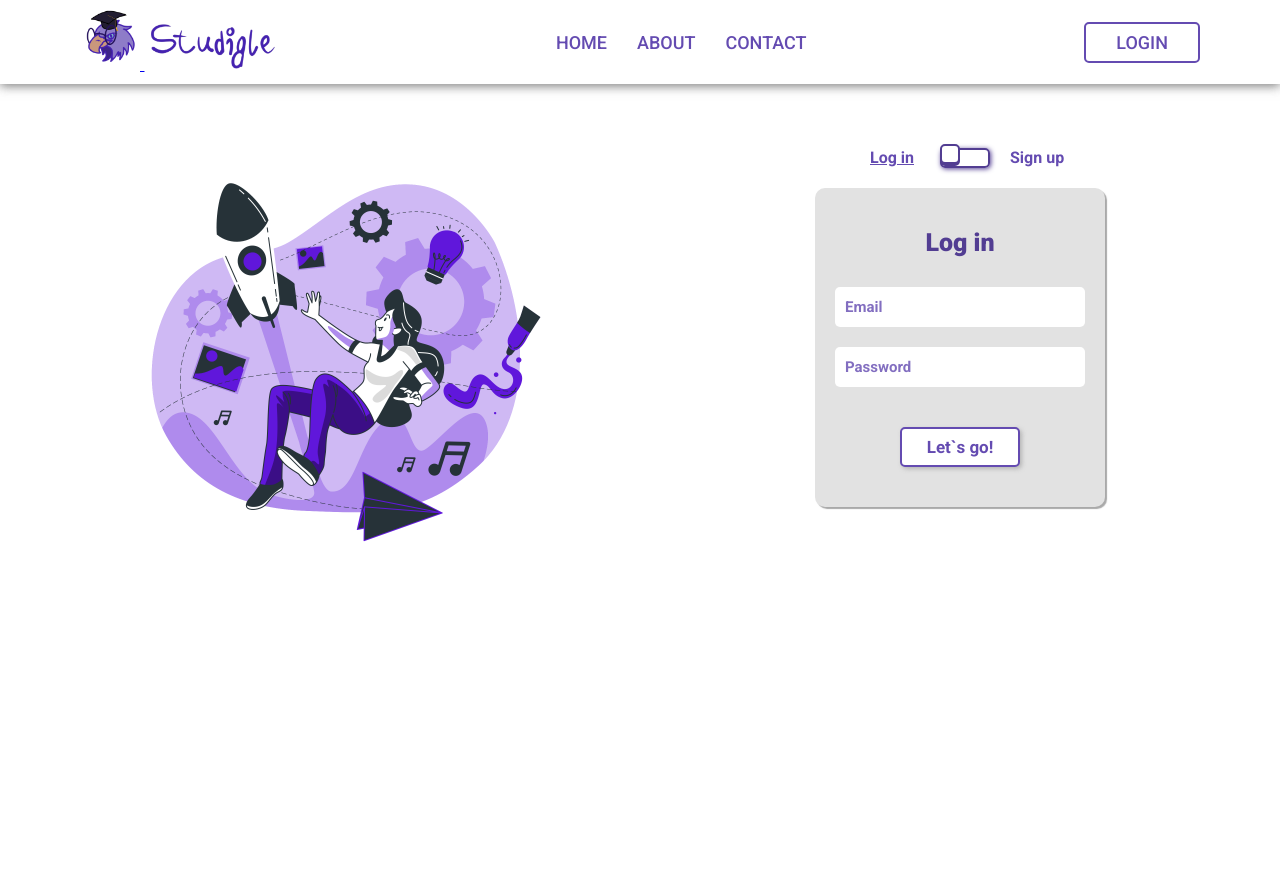
After one commit to Subodh-Bny/tutor-finder-studigle, a PHP site: page /registerationAndLogin/login.html in a window 1280 px wide. The commit adds this page. Run offline with PHP 8.4, Linux system fonts and the light colour scheme.

Commit message:
Login validation complete with seperate files for seperate pages

```diff
--- a/public/login.css
+++ b/public/login.css
@@ -1,28 +1,27 @@
 @import url(https://fonts.googleapis.com/css?family=Roboto:100,100italic,300,300italic,regular,italic,500,500italic,700,700italic,900,900italic);
-*{
+* {
   font-family: Roboto, Courier, monospace;
 }
 .wrapper {
-    --input-focus: #644BB1;
-    --font-color: #644BB1;
-    --font-color-sub: #644BB1;
+  --input-focus: #644bb1;
+  --font-color: #644bb1;
+  --font-color-sub: #644bb1;
   --bg-color: #fff;
   --bg-color-alt: #5e4a9b;
   --main-color: #523d92;
-    --font: #644BB1;
+  --font: #644bb1;
   /* display: flex; */
   /* flex-direction: column; */
   /* align-items: center; */
   animation: fromright 1s linear;
-
 }
 
-@keyframes fromright{
-    from{
+@keyframes fromright {
+  from {
     transform: translate(95%, 0%);
     opacity: 0;
   }
-    to{
+  to {
     transform: translate(0%, 0%);
   }
 }
@@ -42,7 +41,7 @@
 
 .card-side::before {
   position: absolute;
-    content: 'Log in';
+  content: "Log in";
   left: -70px;
   top: 0;
   width: 100px;
@@ -53,7 +52,7 @@
 
 .card-side::after {
   position: absolute;
-    content: 'Sign up';
+  content: "Sign up";
   left: 70px;
   top: 0;
   width: 100px;
@@ -98,19 +97,19 @@
   transition: 0.3s;
 }
 
-.toggle:checked+.slider {
+.toggle:checked + .slider {
   background-color: var(--input-focus);
 }
 
-.toggle:checked+.slider:before {
+.toggle:checked + .slider:before {
   transform: translateX(30px);
 }
 
-.toggle:checked~.card-side:before {
+.toggle:checked ~ .card-side:before {
   text-decoration: none;
 }
 
-.toggle:checked~.card-side:after {
+.toggle:checked ~ .card-side:after {
   text-decoration: underline;
 }
 
@@ -129,11 +128,11 @@
   transform-style: preserve-3d;
 }
 
-.toggle:checked~.flip-card__inner {
+.toggle:checked ~ .flip-card__inner {
   transform: rotateY(180deg);
 }
 
-.toggle:checked~.flip-card__front {
+.toggle:checked ~ .flip-card__front {
   box-shadow: none;
 }
 
@@ -147,7 +146,7 @@
   -webkit-backface-visibility: hidden;
   backface-visibility: hidden;
   background: rgb(226, 226, 226);
-    gap: 20px;
+  gap: 10px;
   border-radius: 10px;
   /* border: 1px solid var(--main-color); */
   border: none;
@@ -163,7 +162,7 @@
   display: flex;
   flex-direction: column;
   align-items: center;
-    gap: 20px;
+  gap: 10px;
 }
 
 .title {
@@ -208,11 +207,15 @@
   width: 120px;
   height: 40px;
   border-radius: 5px;
-    border: 2px solid #644BB1;;
+  border: 2px solid #644bb1;
   background-color: var(--bg-color);
-    box-shadow: 2px 2px  4px rgba(161, 161, 161, 0.692);
+  box-shadow: 2px 2px 4px rgba(161, 161, 161, 0.692);
   font-size: 17px;
   font-weight: 600;
   color: var(--font-color);
   cursor: pointer;
 }
+
+span.error-message {
+  color: red;
+}
--- a/public/style.css
+++ b/public/style.css
@@ -1,21 +1,21 @@
 @import url(https://fonts.googleapis.com/css?family=Roboto:100,100italic,300,300italic,regular,italic,500,500italic,700,700italic,900,900italic);
 
-*{
-  margin:0;
-  padding:0;
+* {
+  margin: 0;
+  padding: 0;
   box-sizing: border-box;
   font-family: Roboto, Helvetica, sans-serif;
 }
 
-:root{
-  --font: #644BB1;
+:root {
+  --font: #644bb1;
 }
 
-header{
-  display:flex;
+header {
+  display: flex;
   /* background-color:gray; */
-  justify-content:center;
-  padding:10px 80px;
+  justify-content: center;
+  padding: 10px 80px;
   font-weight: 500;
   position: fixed;
   background-color: white;
@@ -25,75 +25,72 @@ header{
   z-index: 999;
   box-shadow: 0px 2px 10px rgba(82, 82, 82, 0.76);
 }
-.nav{
-  width:100%;
-  display:flex;
-  align-items:center;
-  justify-content:space-between;
-  color:var(--font);
+.nav {
+  width: 100%;
+  display: flex;
+  align-items: center;
+  justify-content: space-between;
+  color: var(--font);
   font-size: large;
 }
 
-.logo{
+.logo {
   display: flex;
   justify-content: start;
   align-items: center;
 }
-.logo img{
+.logo img {
   margin: 0;
-  height:60px;
-
+  height: 60px;
 }
 
-.web-name{
-  height:50px !important;
+.web-name {
+  height: 50px !important;
 }
 
-.links ul{
-  list-style:none;
-  display:flex;
-  gap:30px;
+.links ul {
+  list-style: none;
+  display: flex;
+  gap: 30px;
 }
 
-.links ul a:link{
+.links ul a:link {
   text-decoration: none;
-  color: #644BB1;
+  color: #644bb1;
 }
-.links ul a:visited{
+.links ul a:visited {
   text-decoration: none;
-  color: #644BB1;
+  color: #644bb1;
 }
 
-
-.links ul a:active{
+.links ul a:active {
   text-decoration: none;
-  color: #644BB1;
+  color: #644bb1;
 }
 
-.nav .login-btn{
+.nav .login-btn {
   background: none;
-  color:var(--font);
+  color: var(--font);
   font-weight: 500;
   padding: 8px 30px;
   border-radius: 5px;
-  border:2px solid var(--font);
+  border: 2px solid var(--font);
   font-size: large;
 }
 
-.nav .login-btn:hover{
+.nav .login-btn:hover {
   color: white;
   cursor: pointer;
   background-color: var(--font);
-
 }
-.hide{
+.hide {
   display: none !important;
 }
-.main-container{
+.main-container {
   position: relative;
-  height: 100vh;
+  height: 110vh;
 }
-.main{
+.main {
   padding: 10px 90px;
   position: absolute;
   top: 10%;
@@ -105,79 +102,77 @@ header{
   z-index: 99;
 }
 
-.text h1{
+.text h1 {
   font-size: 50px;
 }
-.content{
+.content {
   display: grid;
   width: 100%;
-  grid-template-columns: repeat(2,1fr);
+  grid-template-columns: repeat(2, 1fr);
   place-items: center;
   animation-name: moveup;
   overflow: hidden;
-
 }
-@keyframes moveup{
-  from{
+@keyframes moveup {
+  from {
     transform: translate(0%, 100%);
     opacity: 0;
   }
-  to{
+  to {
     transform: translate(0%, 0%);
   }
 }
 
-@keyframes fromleft{
-  from{
+@keyframes fromleft {
+  from {
     transform: translate(-150%, 0%);
   }
-  to{
+  to {
     transform: translate(0%, 0%);
   }
 }
-.content .image{
+.content .image {
   overflow: hidden;
   animation: moveup 0.5s linear;
 }
 
-.content .text{
+.content .text {
   display: flex;
   align-items: center;
   animation: fromleft 1s linear;
 }
-.content .text span{
+.content .text span {
   color: var(--font);
 }
 
-.content .image img{
+.content .image img {
   height: 500px;
-
-
 }
 
-.content-2 .image-2 img{
+.content-2 .image-2 img {
   height: 500px;
   animation: moveup 0.5s linear;
-
 }
-.content-2{
+.content-2 {
   display: grid;
   width: 100%;
 
   grid-template-columns: repeat(2, 1fr);
 }
 
-.about
-{
-  margin: 10px;
-  position: relative;
+.about {
+  margin: 20px;
+  position: absolute;
+  left: 0;
+  right: 0;
+  top: 110%;
   display: flex;
   justify-content: center;
   flex-direction: column;
   align-items: center;
 }
 
-.about h1{
-  color: #644BB1;
+.about h1 {
+  color: #644bb1;
   text-decoration: underline;
 }
--- /dev/null
+++ b/registerationAndLogin/login.html
@@ -0,0 +1,133 @@
+<!DOCTYPE html>
+<html lang="en">
+  <head>
+    <meta charset="UTF-8" />
+    <meta name="viewport" content="width=device-width, initial-scale=1.0" />
+    <title>Studigle</title>
+    <link rel="stylesheet" href="../public/style.css" />
+    <link rel="stylesheet" href="../public/login.css" />
+  </head>
+
+  <body>
+    <header>
+      <div class="nav">
+        <div class="logo">
+          <a href="../index.html">
+            <img src="../img/logo copy.png" alt="logo" />
+            <img class="web-name" src="../img/logo-text copy.png" alt="" />
+          </a>
+        </div>
+        <div class="links">
+          <ul>
+            <li><a href="../index.html">HOME</a></li>
+            <li><a href="../public/about.html">ABOUT</a></li>
+            <li><a href="../public/contact.html">CONTACT</a></li>
+          </ul>
+        </div>
+        <button class="login-btn">LOGIN</button>
+      </div>
+    </header>
+    <div class="main-container">
+      <div class="main">
+        <div class="content-2">
+          <div class="image-2">
+            <img src="../img/Creativity-bro.png" alt="" />
+          </div>
+          <!-- Login -->
+          <div class="wrapper">
+            <div class="card-switch">
+              <label class="switch">
+                <input type="checkbox" class="toggle" />
+                <span class="slider"></span>
+                <span class="card-side"></span>
+                <div class="flip-card__inner">
+                  <div class="flip-card__front">
+                    <div class="title">Log in</div>
+                    <form
+                      class="flip-card__form"
+                      onsubmit="return loginValidate()"
+                      action=""
+                    >
+                      <input
+                        class="flip-card__input login-email"
+                        name="email"
+                        placeholder="Email"
+                        type="email"
+                      />
+                      <span class="error-message login-email-error"></span>
+                      <input
+                        class="flip-card__input login-pass"
+                        name="password"
+                        placeholder="Password"
+                        type="password"
+                      />
+                      <span class="error-message login-pass-error"></span>
+                      <button class="flip-card__btn">Let`s go!</button>
+                    </form>
+                  </div>
+                  <div class="flip-card__back">
+                    <div class="title">Sign up</div>
+                    <form
+                      class="flip-card__form"
+                      onsubmit="return validateRegister()"
+                      action="./registeration.php"
+                    >
+                      <input
+                        class="flip-card__input reg-name"
+                        placeholder="Name"
+                        type="name"
+                        id="name"
+                      />
+                      <span class="error-message name-error"></span>
+                      <input
+                        class="flip-card__input"
+                        id="phone"
+                        name="phone"
+                        placeholder="Phone"
+                        type="number"
+                        style="
+                          -webkit-appearance: none;
+                          -moz-appearance: textfield;
+                        "
+                      />
+                      <span class="error-message phone-error"></span>
+                      <input
+                        class="flip-card__input number_input"
+                        name="reg-email"
+                        placeholder="Email"
+                        type="email"
+                        id="reg-email"
+                      />
+                      <span class="error-message email-error"></span>
+
+                      <input
+                        class="flip-card__input"
+                        name="reg-password"
+                        placeholder="Password"
+                        type="password"
+                        id="reg-password"
+                      />
+                      <span class="error-message password-error"></span>
+                      <input
+                        class="flip-card__input"
+                        name="confirm-password"
+                        placeholder="Confirm Password"
+                        type="password"
+                        id="confirm-password"
+                      />
+                      <span class="error-message confirm-error"></span>
+                      <button class="flip-card__btn" type="submit">Next</button>
+                    </form>
+                  </div>
+                </div>
+              </label>
+            </div>
+          </div>
+        </div>
+      </div>
+    </div>
+    <script src="./loginValidate.js"></script>
+
+    <script src="./registerValidate.js"></script>
+  </body>
+</html>
--- /dev/null
+++ b/registerationAndLogin/loginValidate.js
@@ -0,0 +1,22 @@
+function loginValidate() {
+  const email = document.querySelector(".login-email").value;
+  const emailError = document.querySelector(".login-email-error");
+
+  const password = document.querySelector(".login-pass").value;
+  const passError = document.querySelector(".login-pass-error");
+
+  const emailRegex = /^[a-zA-Z0-9-_]+@[a-zA-Z]+\.[a-zA-Z]{2,}$/;
+  if (!emailRegex.test(email)) {
+    emailError.textContent = "*Enter correct email address";
+    return false;
+  } else {
+    emailError.textContent = "";
+  }
+
+  if (password == "") {
+    passError.textContent = "*Enter password";
+    return false;
+  } else {
+    passError.textContent = "";
+  }
+}
```
Also changed, not shown: index.html (+17 -56 lines), public/about.css (added, +16 -0 lines), public/about.html (added, +76 -0 lines), public/contact.css (added, +37 -0 lines), public/contact.html (added, +64 -0 lines), registerationAndLogin/registerValidate.js (added, +72 -0 lines), registerationAndLogin/registeration.php (added), 1 other file. Lines whose indentation alone changed are shown as unchanged.
